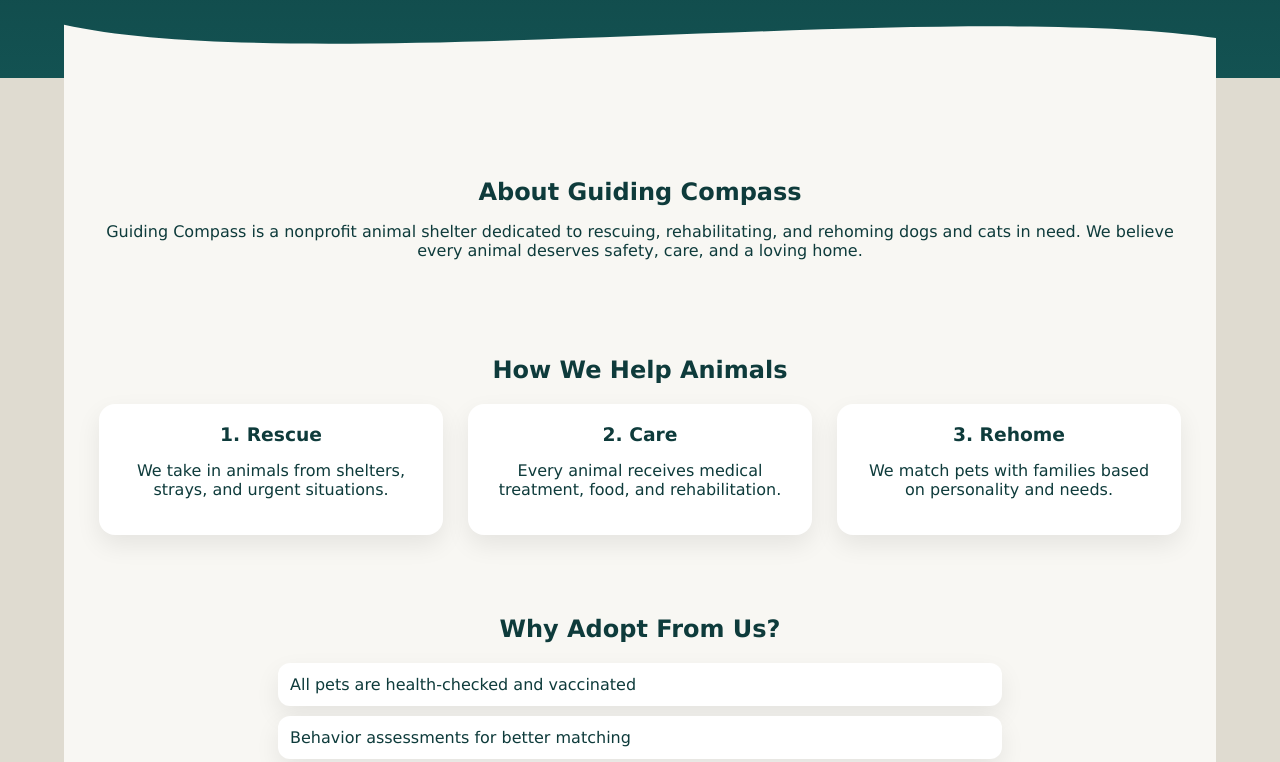
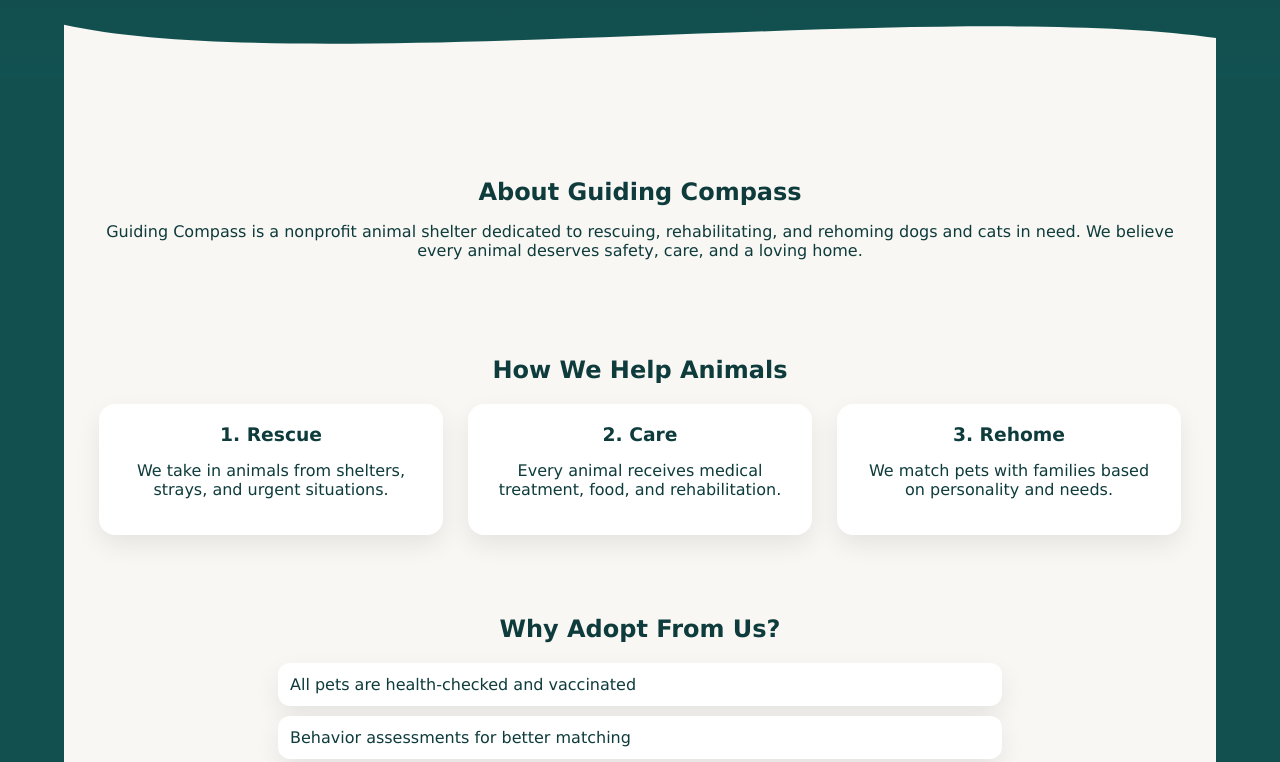
Before and after one commit to CaitlinHeird/CaitlinHeird.github.io, a plain HTML site: page index.html in a window 1280 px wide. Shown: the part 826-1588 px from the top of the page. Drawn offline with Linux system fonts and the light colour scheme; a web font is replaced by a local one.

Commit message:
Update styles.css

```diff
--- a/css/styles.css
+++ b/css/styles.css
@@ -22,7 +22,7 @@ body {
 }
 
 main {
-  background-color: #dfdbd0;
+  background-color: #124F4F;
   color: #0e3b3b;
   padding: 0;
   flex: 1;
```
